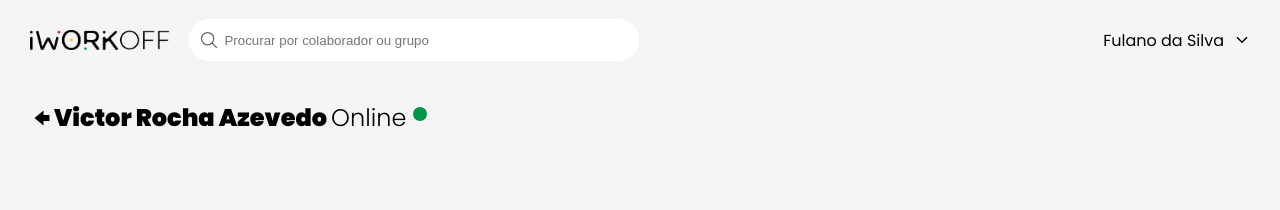
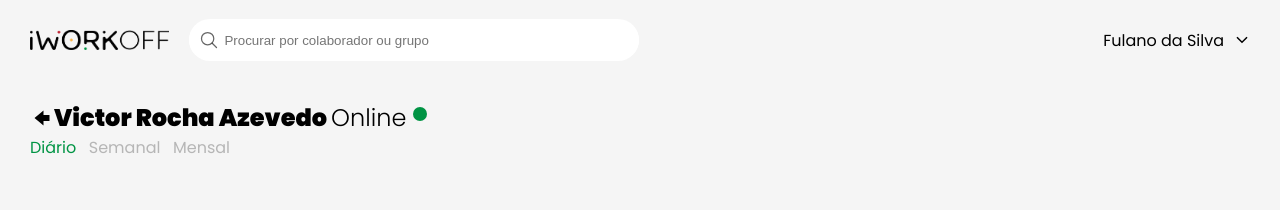
Before and after one commit to abnerjs/iworkoff, a React (Create React App) app: page /home in a window 1280 px wide. Shown: the top 210 px of the page. Built offline with nearby package versions, Linux system fonts and the light colour scheme.

Commit message:
date section selection UI final

```diff
--- /dev/null
+++ b/src/components/DateSectionController.css
@@ -0,0 +1,14 @@
+.date-section {
+    width: 200px;
+    display: flex;
+    justify-content: space-between;
+}
+
+.date-section .link {
+    text-decoration: none;
+    color: #78787880;
+}
+
+.date-section .link:hover, .date-section .active {
+    color: var(--green-iwo);
+}
--- /dev/null
+++ b/src/components/DateSectionController.jsx
@@ -0,0 +1,30 @@
+/* eslint-disable import/no-anonymous-default-export */
+import React, { useState } from 'react'
+import { Link } from 'react-router-dom'
+import './DateSectionController.css'
+
+export default props => {
+    const [dateSelect, setDateSelect] = useState('Diário')
+
+    return (
+        <div className='date-section'>
+            <Link to='/home' onClick={() => setDateSelect('Diário')} className={`link
+                ${dateSelect === 'Diário' ? 'active' : ''}
+            `}>
+                Diário
+            </Link>
+
+            <Link to='/home' onClick={() => setDateSelect('Semanal')} className={`link
+                ${dateSelect === 'Semanal' ? 'active' : ''}
+            `}>
+                Semanal
+            </Link>
+            <Link to='/home' onClick={() => setDateSelect('Mensal')} className={`link
+                ${dateSelect === 'Mensal' ? 'active' : ''}
+            `}>
+                Mensal
+            </Link>
+
+        </div>
+    )
+}
--- a/src/components/DetailsTitle.css
+++ b/src/components/DetailsTitle.css
@@ -1,7 +1,6 @@
 .detailsTitle {
     display: flex;
     align-items: center;
-    justify-content: center;
     font-size: 18pt;
 }
 
--- a/src/view/Details.css
+++ b/src/view/Details.css
@@ -1,3 +1,4 @@
 .details {
     display: flex;
+    flex-direction: column;
 }
--- a/src/view/Details.jsx
+++ b/src/view/Details.jsx
@@ -1,13 +1,14 @@
 /* eslint-disable import/no-anonymous-default-export */
 import React from 'react'
 import DetailsTitle from '../components/DetailsTitle'
+import DateSectionController from '../components/DateSectionController'
 import './Details.css'
 
 export default props => {
     return (
         <div className='details'>
             <DetailsTitle name='Victor Rocha Azevedo' status='Online' />
-
+            <DateSectionController />
         </div>
     )
 }
```
